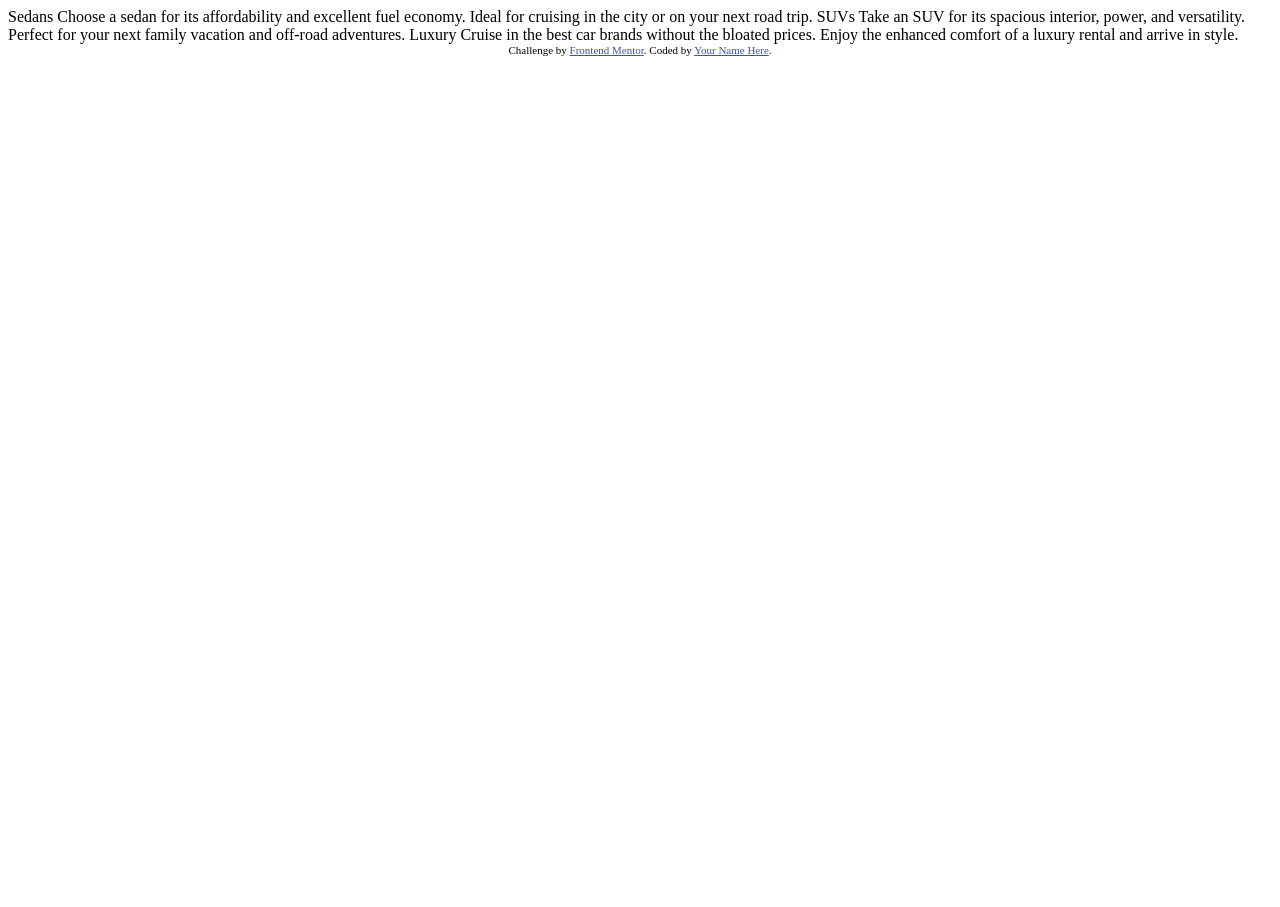
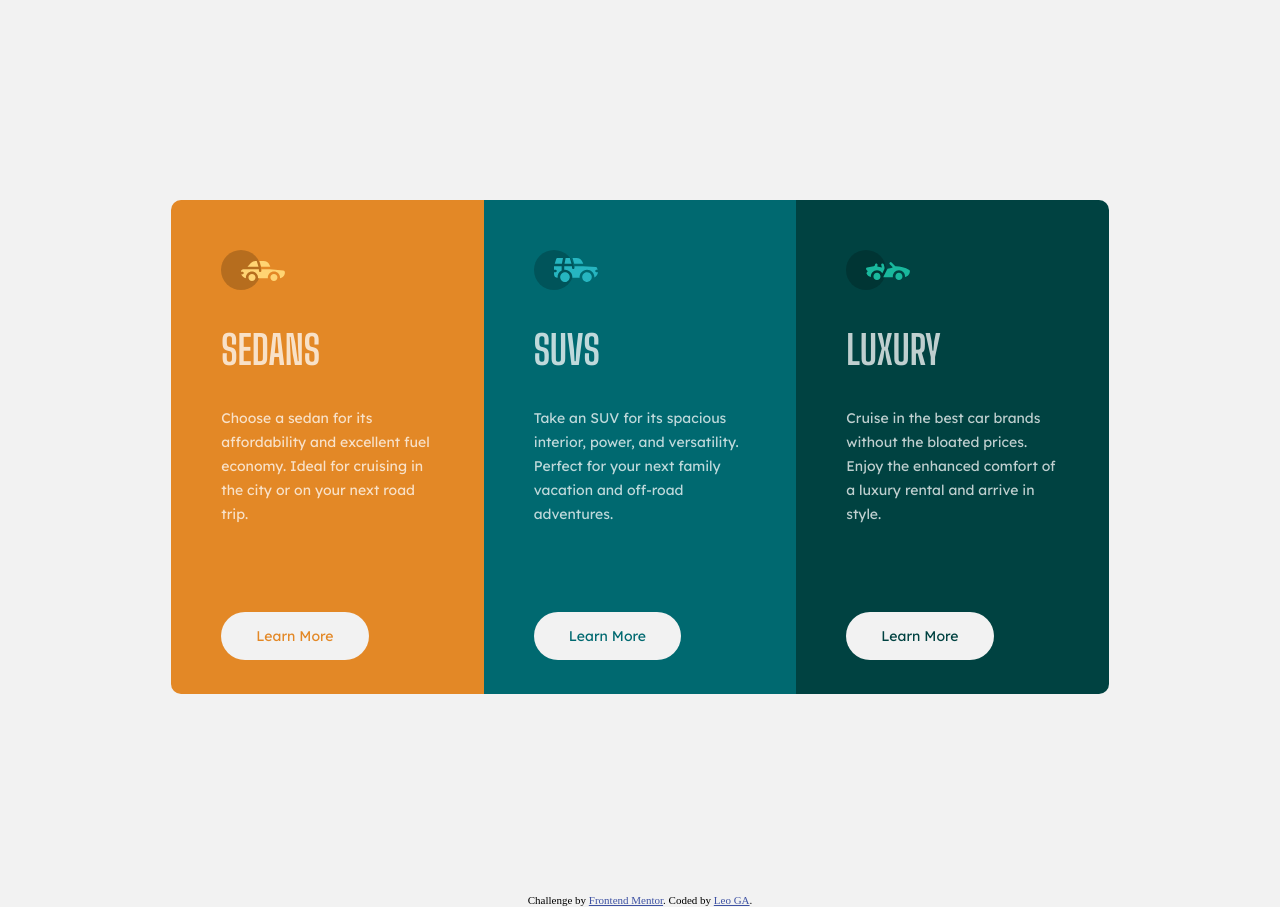
Before and after one commit to leoguido/3-column-project, a plain HTML site: page index.html in a window 1280 px wide. Before the commit the page ends 800 px from the top, so only its background shows below. Drawn offline with Linux system fonts and the light colour scheme.

Commit message:
I finished... I think

```diff
--- a/index.html
+++ b/index.html
@@ -5,8 +5,17 @@
   <meta name="viewport" content="width=device-width, initial-scale=1.0"> <!-- displays site properly based on user's device -->
 
   <link rel="icon" type="image/png" sizes="32x32" href="./images/favicon-32x32.png">
+  <!--Preloadings-->
+  <link rel="preload" href="normalize.css" as="style">
+  <link rel="preconnect" href="https://fonts.googleapis.com">
+  <link rel="preconnect" href="https://fonts.gstatic.com">
+  <link rel="preload" href="style.css" as="style">
+  <!--Loadings-->
+  <link rel="stylesheet" type="text/css" href="normalize.css">
+  <link href="https://fonts.googleapis.com/css2?family=Big+Shoulders+Display:wght@700&family=Lexend+Deca&display=swap" rel="stylesheet">
+  <link rel="stylesheet" type="text/css" href="style.css">
 
-  <title>Frontend Mentor | 3-column preview card component</title>
+  <title>3 column</title>
 
   <!-- Feel free to remove these styles or customise in your own stylesheet 👍 -->
   <style>
@@ -15,22 +24,43 @@
   </style>
 </head>
 <body>
+  <main class="columns">
 
-  Sedans
-  Choose a sedan for its affordability and excellent fuel economy. Ideal for cruising in the city
-  or on your next road trip.
+    <div class="columns-column1 column">
+      <div class="column-content">
+        <svg width="64" height="40" xmlns="http://www.w3.org/2000/svg"><g fill="none" fill-rule="evenodd"><circle fill="#000" opacity=".201" cx="20" cy="20" r="20"/><path d="M52.936 24.11c1.942 0 3.517 1.542 3.517 3.445 0 1.903-1.575 3.445-3.517 3.445s-3.516-1.542-3.516-3.445c0-1.903 1.574-3.445 3.516-3.445zm-21.957 0c1.942 0 3.517 1.542 3.517 3.445 0 1.903-1.575 3.445-3.517 3.445s-3.516-1.542-3.516-3.445c0-1.903 1.574-3.445 3.516-3.445zm6.948-4.848v1.429c0 .716.61 1.293 1.348 1.259a1.295 1.295 0 001.225-1.295v-1.393h8.256l13.483 1.313c.956.093 1.676.881 1.676 1.814 0 2.89-2.126 5.303-4.926 5.819.397-3.557-2.458-6.62-6.053-6.62-3.646 0-6.504 3.14-6.039 6.723h-9.879c.466-3.588-2.397-6.722-6.039-6.722-3.595 0-6.45 3.062-6.052 6.62-2.14-.398-3.916-1.912-4.61-3.931h1.142c.731 0 1.32-.598 1.285-1.322-.033-.678-.629-1.2-1.322-1.2H20v-.251c0-1.274 1.066-2.243 2.306-2.243h15.62zM42.59 11c2.645 0 4.99 1.556 5.972 3.963l.726 1.779H40.17L38.413 11h4.178zm-6.865 0l1.758 5.741H26.505l3.357-3.654A6.502 6.502 0 0134.644 11h1.082z" fill="#FFD473" fill-rule="nonzero"/></g></svg>
+        <h2 class="column-title">Sedans</h2>
+        <p class="column-paragraph">Choose a sedan for its affordability and excellent fuel economy. Ideal for cruising in the city
+        or on your next road trip.</p>
+        <a class="column-button1 column-button" href="#">Learn More</a>
+      </div>
+    </div>
 
-  SUVs
-  Take an SUV for its spacious interior, power, and versatility. Perfect for your next family vacation
-  and off-road adventures.
+    <div class="columns-column2 column">
+      <div class="column-content">
+        <svg width="64" height="40" xmlns="http://www.w3.org/2000/svg"><g fill="none" fill-rule="evenodd"><circle fill="#000" opacity=".201" cx="20" cy="20" r="20"/><path d="M31.002 22.358c2.917 0 5.18 2.593 4.762 5.506a4.828 4.828 0 01-2.962 3.778 4.797 4.797 0 01-5.3-1.165c-1.188-1.26-1.235-2.613-1.263-2.613-.42-2.924 1.857-5.506 4.763-5.506zm22 0c3.457 0 5.798 3.567 4.41 6.744A4.816 4.816 0 0152.3 31.94a4.826 4.826 0 01-4.06-4.077c-.42-2.915 1.846-5.506 4.762-5.506zm-15.04-6.083v1.462a1.29 1.29 0 001.352 1.29c.693-.033 1.227-.631 1.227-1.326v-1.426h8.3l13.056.716a1.29 1.29 0 011.164.917c.27.895.446 1.477.563 1.87h-1.047c-.694 0-1.291.534-1.324 1.228a1.29 1.29 0 001.288 1.352h1.445c-.164 2.225-1.57 4.193-3.6 5.05.13-4.212-3.255-7.63-7.384-7.63-4.317 0-7.762 3.718-7.358 8.086h-7.285c.43-4.655-3.503-8.531-8.131-8.046v-3.543h7.734zm-10.312 0v4.308a7.4 7.4 0 00-4.006 7.274 3.874 3.874 0 01-3.642-3.864v-1.635h1.46a1.29 1.29 0 000-2.58h-1.461v-3.213l.003-.29h7.646zm14.986-8.196c2.65 0 5 1.592 5.984 4.055l.63 1.579a5.525 5.525 0 01-.065-.004l-.026-.002-.034-.002-.022-.002a4.178 4.178 0 00-.224-.006l-.098-.001h-.039l-.136-.001h-.052l-.326-.001H40.211L38.528 8.08zm-13.632 0l-1.122 5.616h-7.144l1.47-4.71a1.29 1.29 0 011.231-.906h5.565zm6.832 0l1.683 5.615h-7.007l1.121-5.615h4.203z" fill="#26B5C0" fill-rule="nonzero"/></g></svg>
+        <h2 class="column-title">SUVs</h2>
+        <p class="column-paragraph">Take an SUV for its spacious interior, power, and versatility. Perfect for your next family vacation
+        and off-road adventures.</p>
+        <a class="column-button2 column-button" href="#">Learn More</a>
+      </div>
+    </div>
 
-  Luxury
-  Cruise in the best car brands without the bloated prices. Enjoy the enhanced comfort of a luxury
-  rental and arrive in style.
+    <div class="columns-column3 column">
+      <div class="column-content">
+        <svg width="64" height="40" xmlns="http://www.w3.org/2000/svg"><g fill="none" fill-rule="evenodd"><circle fill="#000" opacity=".201" cx="20" cy="20" r="20"/><path d="M30.98 22.835c1.941 0 3.516 1.604 3.516 3.583 0 1.978-1.575 3.582-3.517 3.582s-3.516-1.604-3.516-3.582c0-1.979 1.574-3.583 3.516-3.583zm21.956 0c1.942 0 3.517 1.604 3.517 3.583 0 1.978-1.575 3.582-3.517 3.582s-3.516-1.604-3.516-3.582c0-1.979 1.574-3.583 3.516-3.583zm-9.143-10.45a1.27 1.27 0 011.819 0l3.715 3.784c4.444-.115 9.7 1.142 13.964 3.753.387.237.624.664.624 1.124 0 3.006-2.126 5.514-4.926 6.05.397-3.698-2.458-6.882-6.053-6.882-3.646 0-6.504 3.264-6.039 6.99h-9.669c.76-1.544.993-2.026 1.337-2.711l.082-.162c.421-.835 1.056-2.07 2.883-5.65 1.68-.023 3.47-.408 5.247-1.403l-2.984-3.04a1.328 1.328 0 010-1.854zm-7.68 1.064c.683-.2 1.395.202 1.592.898l.749 2.652a3.46 3.46 0 01-.247 2.51l-1.733 3.395-.216.424c-1.07-1.89-3.06-3.114-5.279-3.114-3.595 0-6.45 3.184-6.052 6.885-1.832-.347-3.414-1.537-4.278-3.276a1.331 1.331 0 01.117-1.376l.955-1.303-1.325-1.295c-.751-.735-.376-2.024.64-2.231l6.614-1.346.13-.026c.092-.019.145-.03.157-.031.314-.146 1.07-.591 1.07-1.506 0-.734.592-1.327 1.316-1.31.712.016 1.268.662 1.256 1.388a4.11 4.11 0 01-.348 1.611 22.69 22.69 0 014.7 1.146l-.7-2.473a1.314 1.314 0 01.882-1.622z" fill="#19B89D" fill-rule="nonzero"/></g></svg>
+        <h2 class="column-title">Luxury</h2>
+        <p class="column-paragraph">Cruise in the best car brands without the bloated prices. Enjoy the enhanced comfort of a luxury
+        rental and arrive in style.</p>
+        <a class="column-button3 column-button" href="#">Learn More</a>
+      </div>
+    </div>
+
+  </main>
 
   <div class="attribution">
     Challenge by <a href="https://www.frontendmentor.io?ref=challenge" target="_blank">Frontend Mentor</a>.
-    Coded by <a href="#">Your Name Here</a>.
+    Coded by <a href="https://github.com/leoguido">Leo GA</a>.
   </div>
 </body>
 </html>
--- /dev/null
+++ b/style.css
@@ -0,0 +1,119 @@
+/* "variables" */
+:root{
+    --color1: hsl(31, 77%, 52%);
+    --color2: hsl(184, 100%, 22%);
+    --color3: hsl(179, 100%, 13%);
+
+    --paragraphs: hsla(0, 0%, 100%, 0.75);
+    --background: hsl(0, 0%, 95%);
+
+    --mainFont: 'Big Shoulders Display', cursive;
+    --secondaryFont: 'Lexend Deca', sans-serif;
+}
+
+/*Preparing to use rem instead of px*/
+html{
+	font-size: 62.5%;
+}
+body{
+	font-size: 16px;
+    background-color: var(--background);
+}
+
+/*Styling*/
+.columns{
+    display: flex;
+    flex-direction: column;
+    align-items: center;
+    justify-content: center;
+    margin: 9rem auto;
+}
+.column{
+    font-family: var(--secondaryFont);
+    color: var(--paragraphs);
+    display: flex;
+    width: 31.25rem;
+
+}
+.column-content{
+    width: 21.25rem;
+    margin: auto;
+    padding: 5rem 0;
+}
+.column-title{
+    font-family: var(--mainFont);
+    text-transform: uppercase;
+    font-size: 4rem;
+}
+.column-paragraph{
+    font-size: 1.4rem;
+    line-height: 2.4rem;
+    margin-bottom: 4rem;
+}
+.column-button{
+    background-color: var(--background);
+    text-decoration: none;
+    font-size: 1.4rem;
+    padding: 1.5rem 3.5rem;
+    border-radius: 4rem;
+}
+
+/*Coloring each column and button 'cause native css suck */
+.columns-column1{
+    background-color: var(--color1);
+    border-top-left-radius: 1rem;
+    border-top-right-radius: 1rem;
+}
+.columns-column2{
+    background-color: var(--color2);
+}
+.columns-column3{
+    background-color: var(--color3);
+    border-bottom-left-radius: 1rem;
+    border-bottom-right-radius: 1rem;
+}
+
+.column-button1{
+    color: var(--color1);
+}
+.column-button1:hover{
+    background-color: var(--color1);
+    border: 0.2rem solid;
+    color: var(--background);
+}
+.column-button2{
+    color: var(--color2);
+}
+.column-button2:hover{
+    background-color: var(--color2);
+    border: 0.2rem solid;
+    color: var(--background);
+}
+.column-button3{
+    color: var(--color3);
+}
+.column-button3:hover{
+    background-color: var(--color3);
+    border: 0.2rem solid;
+    color: var(--background);
+}
+
+/*Media queries*/
+@media (min-width: 728px){
+    .columns{
+        height: 100%;
+        flex-direction: row;
+        margin: 20rem 0;
+    }
+    .columns-column1{
+        border-top-right-radius: 0rem;
+        border-bottom-left-radius: 1rem ;
+    }
+    .columns-column3{
+        border-bottom-left-radius: 0rem;
+        border-top-right-radius: 1rem;
+    }
+    .column-paragraph{
+        margin-bottom: 10rem;
+    }
+}
```
Also changed, not shown: Screenshot-mobile.jpg (added), Screenshot.jpg (added), design/active-states.jpg (deleted), design/desktop-design.jpg (deleted), design/desktop-preview.jpg (deleted), design/mobile-design.jpg (deleted), normalize.css (added), 4 other files.
